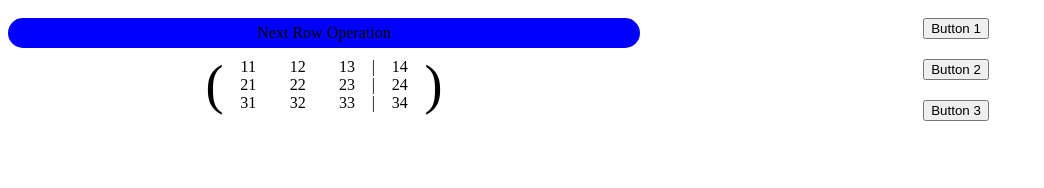
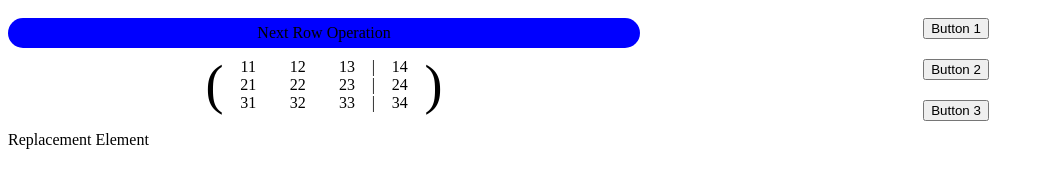
Before and after one commit to HAM3131/matrix_game, a plain HTML site: page index.html in a window 1280 px wide. Shown: the whole page, without its empty margins (0-1044 px from the left). Drawn offline with Linux system fonts and the light colour scheme.

Commit message:
implemented replaceFade() function

```diff
--- a/index.html
+++ b/index.html
@@ -24,6 +24,11 @@
       <button class="control-button">Button 3</button>
     </div>
   </div>
+  <!-- Example HTML -->
+  <div class="container">
+    <div id="original">Original Element</div>
+    <div id="replacement" style="display:none;">Replacement Element</div>
+  </div>
   <script src="script.js"></script>
 </body>
 </html>
--- a/script.js
+++ b/script.js
@@ -13,12 +13,15 @@ document.addEventListener("DOMContentLoaded", () => {
         ]
     }
 
-
     const matrixWrapper = document.getElementById('matrix-wrapper');
     setMatrix(document, matrixWrapper, matrix, isAugmented=true);
 
     const loadingBars = document.getElementsByClassName('loading-bar');
     setInterval(() => tickBars(loadingBars), 10);
+
+    const originalElement = document.getElementById("original");
+    const replacementElement = document.getElementById("replacement");
+    replaceFade(originalElement, replacementElement);
 });
 
 function setMatrix(document, matrixWrapper, {mainMatrix, augmentMatrix}) {
@@ -94,3 +97,36 @@ function fillBar(loadingBar) {
         }
     }
 }
+
+function replaceFade(element, replacement) {
+    // Apply initial styles to the element and its replacement
+    element.style.opacity = "1";
+    element.style.transition = "opacity 0.5s ease, transform 0.5s ease";
+    element.style.position = "absolute";
+
+    replacement.style.opacity = "0";
+    replacement.style.transition = "opacity 0.5s ease, transform 0.5s ease";
+    replacement.style.transform = "translateX(100px)";
+    replacement.style.position = "absolute";
+
+    // Append replacement to the same parent as the element
+    element.parentNode.appendChild(replacement);
+
+    replacement.style.display = "";
+
+    // Append replacement to the same parent as the element
+    element.parentNode.appendChild(replacement);
+
+    // Perform the animation
+    setTimeout(() => {
+      element.style.opacity = "0";
+      element.style.transform = "translateX(-100px)";
+      replacement.style.opacity = "1";
+      replacement.style.transform = "translateX(0)";
+    }, 0);
+
+    // Remove the original element after the animation is complete
+    setTimeout(() => {
+      element.parentNode.removeChild(element);
+    }, 500);
+}
--- a/styles.css
+++ b/styles.css
@@ -1,6 +1,7 @@
 #container {
     display: flex;
     justify-content: space-between;  /* Distributes the space between the two child divs */
+    position: relative;
 }
 
 /* MATRIX Style info*/
```
